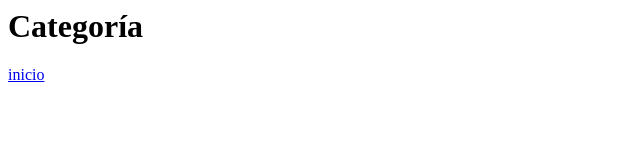
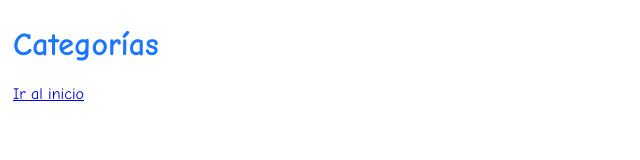
Before and after one commit to kjmg/KJ-Computers, a plain HTML site: page categorias.html in a window 1280 px wide. Shown: the whole page, without its empty margins (0-640 px from the left). Drawn offline with Linux system fonts and the light colour scheme.

Commit message:
Vista movil y tipo de letra

```diff
--- a/categorias.html
+++ b/categorias.html
@@ -1,2 +1,15 @@
-<h1>Categoría</h1>
-<a href="index.html">inicio</a>
+<!doctype html>
+<html>
+    <head>
+        <title>Categorías - KJ Computers</title>
+        <!-- Etiqueta para definir sistema de caracteres -->
+        <meta charset="utf-8">
+        <!-- Etiqueta para vista en moviles -->
+        <meta name="viewport" content="width=device-width, initial-scale=1.0">
+        <link type="text/css" href="estilo.css" rel="stylesheet">
+    </head>
+    <body>
+        <h1>Categorías</h1>
+        <a href="index.html">Ir al inicio</a>
+    </body>
+</html>
--- a/estilo.css
+++ b/estilo.css
@@ -1,3 +1,8 @@
+html{
+    font-family: 'Comic Sans MS', 'choco cooky', Helvetica, Arial;
+    padding: 5px;
+}
+
 h1 {
-  color:rebeccapurple;
+  color: #1a75ff;
 }
```
Also changed, not shown: index.html (+6 -1 lines), marcas.html (+15 -2 lines), productos.html (+15 -2 lines).
